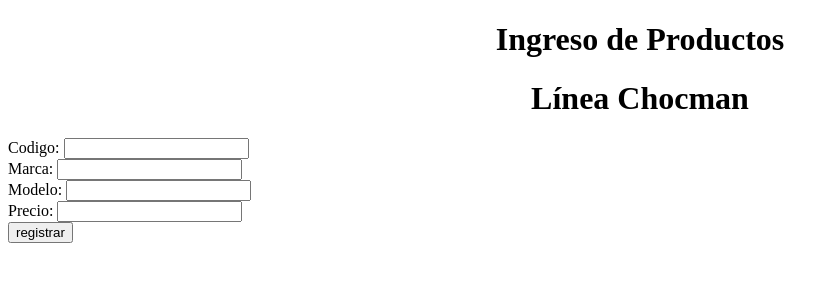
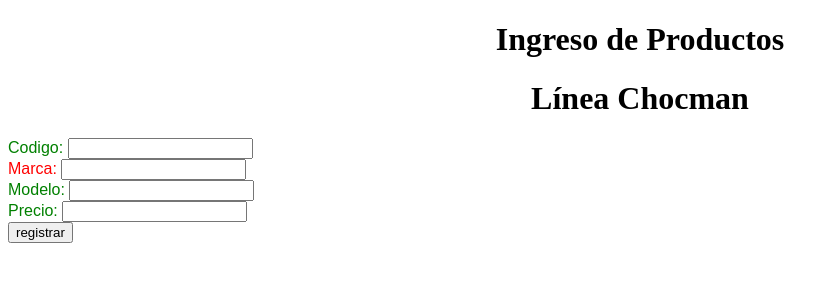
Before and after one commit to fnvn/EjemploPhp, a PHP site: page / in a window 1280 px wide. Shown: the top 300 px of the page, without its empty margins (0-839 px from the left). Run offline with PHP 8.4, Linux system fonts and the light colour scheme.

Commit message:
Estilo en cascada

```diff
--- a/index.php
+++ b/index.php
@@ -12,6 +12,15 @@ and open the template in the editor.
     <head>
         <meta charset="UTF-8">
         <title>Tilin Tilin</title>
+        <style>
+            label{
+                color: green;
+                font-family: fantasy;
+            }
+
+
+
+        </style>
     </head>
     <body>
         <h1 align="center">Ingreso de Productos </h1>
@@ -25,7 +34,7 @@ and open the template in the editor.
             <input type="text" name="codigo"/> <br>
 
 
-                <label> Marca: </label>
+                <label style="color:red;"> Marca: </label>
                 <input type="text" name="marca"/>  <br>
                     <label> Modelo: </label>
                     <input type="text" name="modelo"/>  <br>
```
